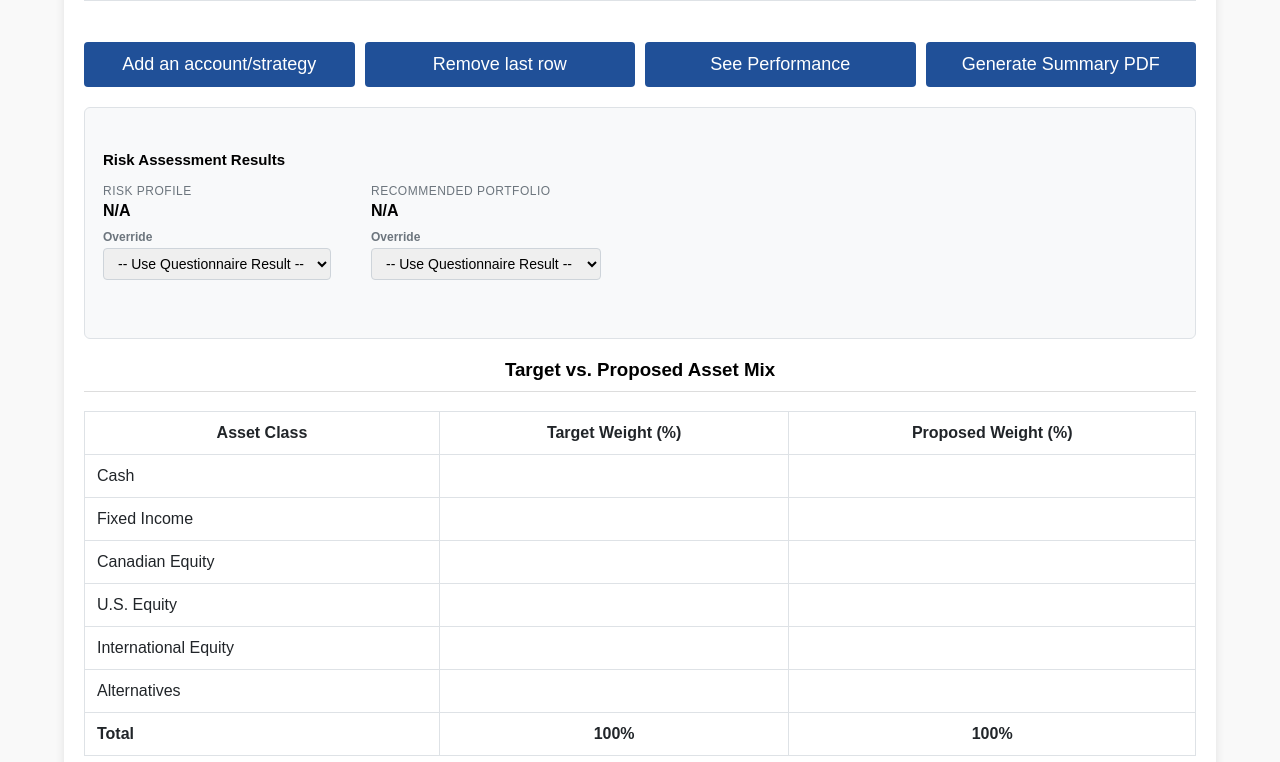
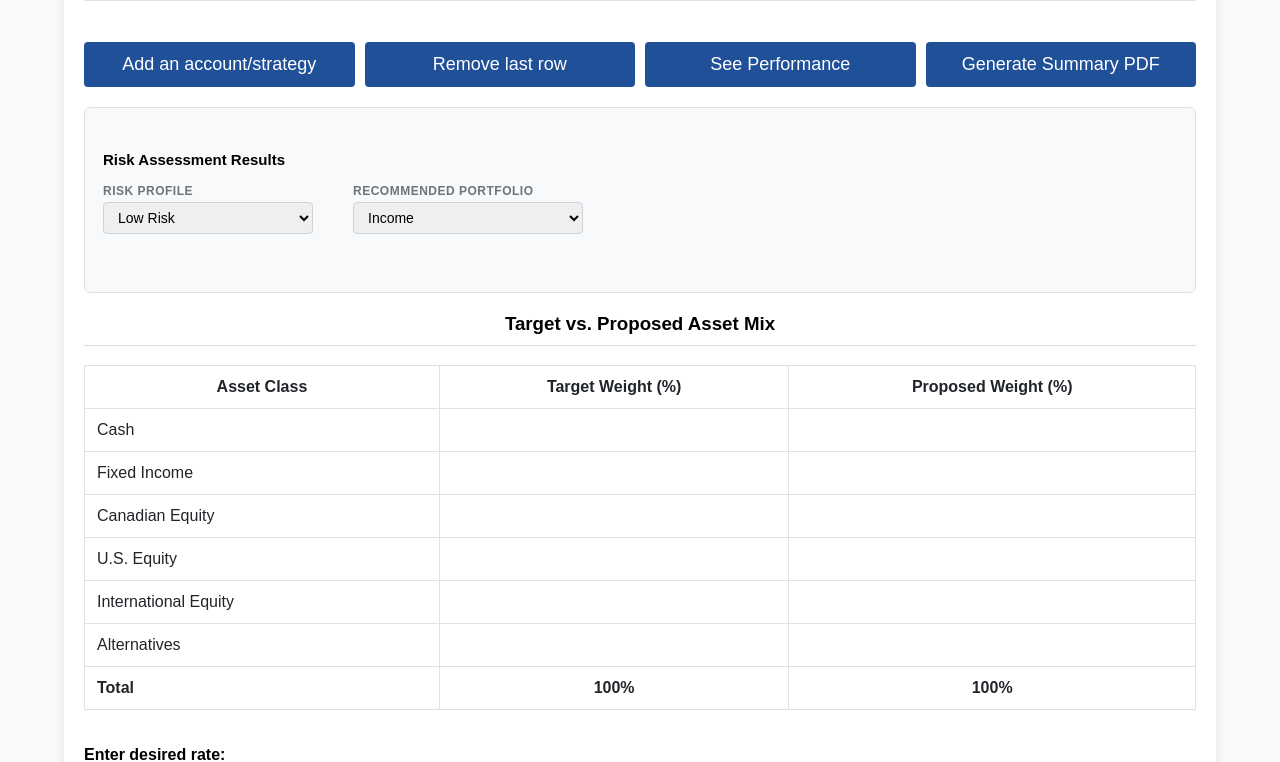
Before and after one commit to omarelassaad/ips-generator-web, a Django app: page /ips/choose_myself/ in a window 1280 px wide. Shown: the part 582-1344 px from the top of the page. Run offline with Django 5.2, Linux system fonts and the light colour scheme; the visitor is signed in with stand-in values (Sample User, id 1); data that the repository does not hold is empty; parts of the project's set-up code (start-up, migrations or seed data) failed here and were passed over; some libraries are stand-ins or nearby versions.

Commit message:
Redesign override panel: single dropdowns defaulting to questionnaire values, correct risk profile options

```diff
--- a/app/ips/templates/choose_myself.html
+++ b/app/ips/templates/choose_myself.html
@@ -121,37 +121,29 @@
   <!-- Risk Assessment Results & Override -->
   <div style="background:#f8f9fa; border:1px solid #dee2e6; border-radius:6px; padding:18px; margin: 20px 0;">
     <h5 style="margin-bottom:16px; font-size:15px; font-weight:600;">Risk Assessment Results</h5>
-    <div style="display:flex; gap:40px; flex-wrap:wrap; align-items:flex-start;">
+    <div style="display:flex; gap:40px; flex-wrap:wrap; align-items:flex-end;">
       <div>
-        <div style="font-size:12px; color:#6c757d; margin-bottom:4px; text-transform:uppercase; letter-spacing:.5px;">Risk Profile</div>
-        <div style="font-weight:700; font-size:16px; margin-bottom:10px;">{{ questionnaire_risk_profile|default:"N/A" }}</div>
-        <label style="font-size:12px; color:#6c757d; display:block; margin-bottom:4px;">Override</label>
+        <label style="font-size:12px; color:#6c757d; display:block; margin-bottom:4px; text-transform:uppercase; letter-spacing:.5px;">Risk Profile</label>
         <select id="risk-profile-override" name="risk_profile_override" style="min-width:210px; padding:6px 10px; border:1px solid #ced4da; border-radius:4px; font-size:14px;">
-          <option value="">-- Use Questionnaire Result --</option>
-          <option value="Conservative" {% if risk_profile_override == "Conservative" %}selected{% endif %}>Conservative</option>
-          <option value="Moderate Conservative" {% if risk_profile_override == "Moderate Conservative" %}selected{% endif %}>Moderate Conservative</option>
-          <option value="Moderate" {% if risk_profile_override == "Moderate" %}selected{% endif %}>Moderate</option>
-          <option value="Moderate Aggressive" {% if risk_profile_override == "Moderate Aggressive" %}selected{% endif %}>Moderate Aggressive</option>
-          <option value="Aggressive" {% if risk_profile_override == "Aggressive" %}selected{% endif %}>Aggressive</option>
+          {% with qrp=questionnaire_risk_profile %}
+          <option value="Low Risk" {% if risk_profile_override == "Low Risk" or not risk_profile_override and qrp == "Low Risk" %}selected{% endif %}>Low Risk</option>
+          <option value="Low Medium Risk" {% if risk_profile_override == "Low Medium Risk" or not risk_profile_override and qrp == "Low Medium Risk" %}selected{% endif %}>Low Medium Risk</option>
+          <option value="Medium Risk" {% if risk_profile_override == "Medium Risk" or not risk_profile_override and qrp == "Medium Risk" %}selected{% endif %}>Medium Risk</option>
+          <option value="Medium High Risk" {% if risk_profile_override == "Medium High Risk" or not risk_profile_override and qrp == "Medium High Risk" %}selected{% endif %}>Medium High Risk</option>
+          <option value="High Risk" {% if risk_profile_override == "High Risk" or not risk_profile_override and qrp == "High Risk" %}selected{% endif %}>High Risk</option>
+          <option value="Very High Risk" {% if risk_profile_override == "Very High Risk" or not risk_profile_override and qrp == "Very High Risk" %}selected{% endif %}>Very High Risk</option>
+          {% endwith %}
         </select>
       </div>
       <div>
-        <div style="font-size:12px; color:#6c757d; margin-bottom:4px; text-transform:uppercase; letter-spacing:.5px;">Recommended Portfolio</div>
-        <div style="font-weight:700; font-size:16px; margin-bottom:10px;">{{ questionnaire_portfolio|default:"N/A" }}</div>
-        <label style="font-size:12px; color:#6c757d; display:block; margin-bottom:4px;">Override</label>
+        <label style="font-size:12px; color:#6c757d; display:block; margin-bottom:4px; text-transform:uppercase; letter-spacing:.5px;">Recommended Portfolio</label>
         <select id="portfolio-override" name="portfolio_override" style="min-width:230px; padding:6px 10px; border:1px solid #ced4da; border-radius:4px; font-size:14px;">
-          <option value="">-- Use Questionnaire Result --</option>
           {% for po in portfolio_override_choices %}
-          <option value="{{ po }}" {% if portfolio_override == po %}selected{% endif %}>{{ po }}</option>
+          <option value="{{ po }}" {% if portfolio_override == po or not portfolio_override and effective_portfolio == po %}selected{% endif %}>{{ po }}</option>
           {% endfor %}
         </select>
       </div>
     </div>
-    {% if risk_profile_override or portfolio_override %}
-    <div style="margin-top:14px; padding:8px 14px; background:#fff3cd; border:1px solid #ffc107; border-radius:4px; font-size:13px;">
-      ⚠️ Override active — IPS will use overridden values instead of questionnaire results.
-    </div>
-    {% endif %}
   </div>
 
   <div id="target-vs-proposed" style="margin-top: 20px;">
```
